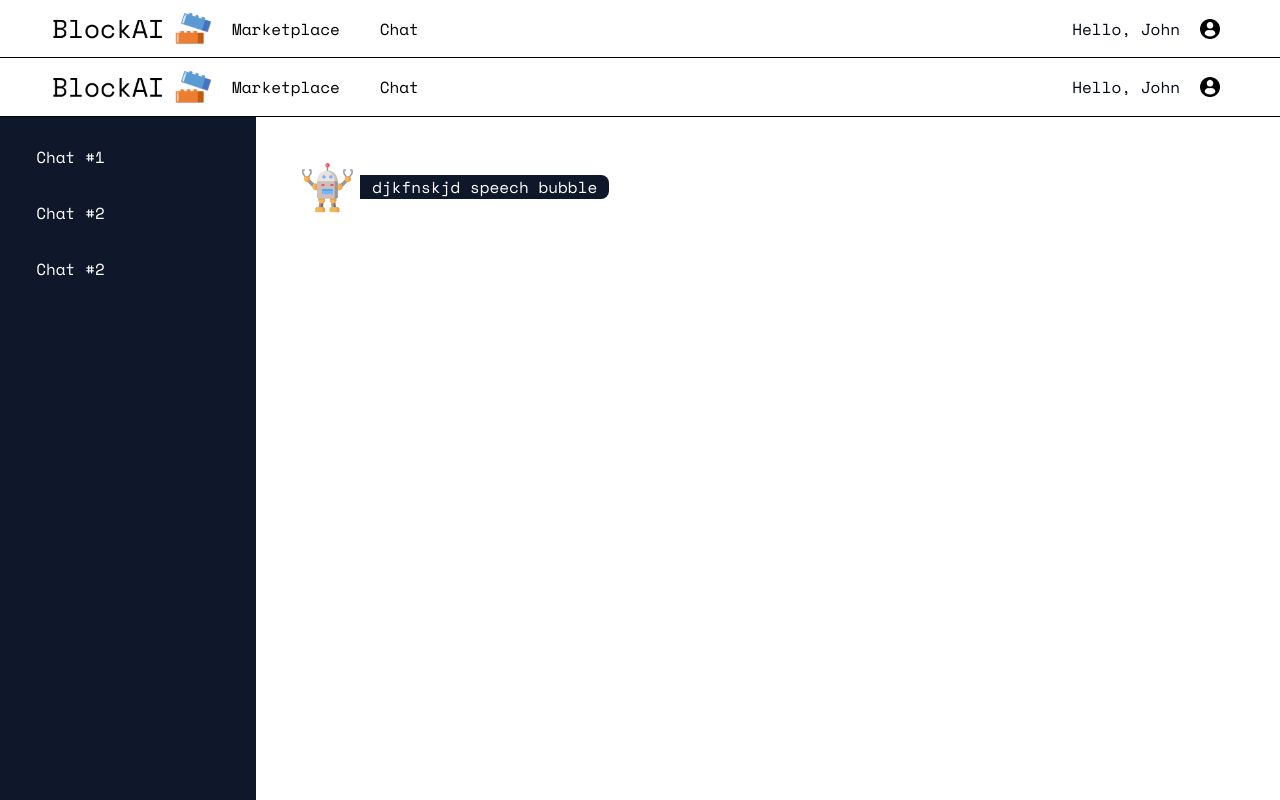
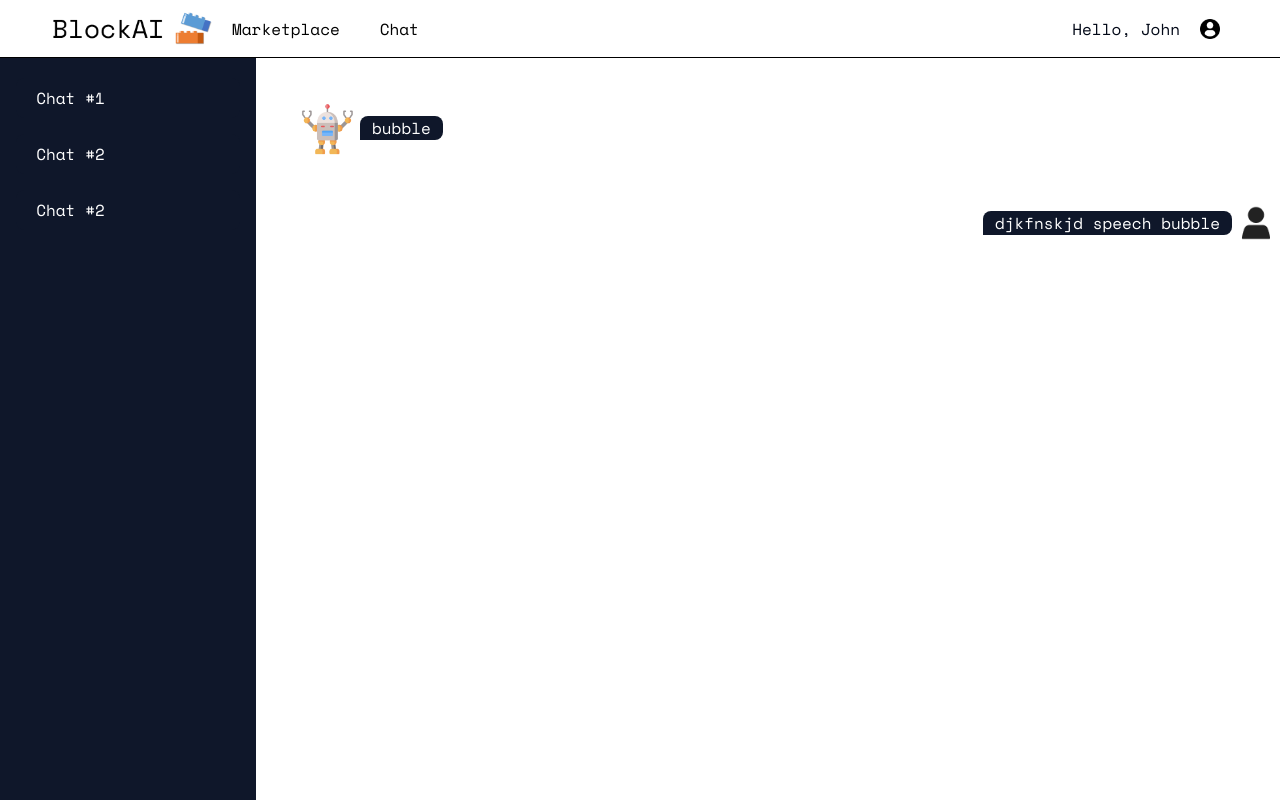
Before and after one commit to BlocksAI/BlocksAI-frontend, a React (Vite) app: page /chat in a window 1280 px wide. Built offline with nearby package versions, Linux system fonts and the light colour scheme.

Commit message:
chatroom

```diff
--- a/src/components/pages/Chatroom.jsx
+++ b/src/components/pages/Chatroom.jsx
@@ -6,7 +6,6 @@ import User from '../../assets/User.png'
 const Chatroom = () => {
     return (
         <>
-            <Navbar />
             <div className='h-full w-full flex flex-row'>
                 <div className='bg-slate-900 h-full w-64'>
                     <div className='flex flex-col items-center place-content-center'>
@@ -21,12 +20,20 @@ const Chatroom = () => {
                         </button>
                     </div>
                 </div>
-                <div className='flex flex-col'>
-                    <div className='flex items-center ml-10 mt-10'>
-                        <img src={robot} alt="robot" className='w-16' />
-                        <div className='relative rounded-r-lg bg-slate-900 px-3 text-white'>djkfnskjd speech bubble</div>
+                <div className='flex-grow'>
+                    <div className='flex flex-col flex-grow'>
+                        {/*Robot bubble */}
+                        <div className='flex items-center ml-10 mt-10'>
+                            <img src={robot} alt="robot" className='w-16' />
+                            <div className='relative rounded-r-lg rounded-tl-lg bg-slate-900 px-3 text-white'>bubble</div>
+                        </div>
+
+                        {/* User bubble*/}
+                        <div className='flex flex-row-reverse items-center ml-10 mt-10'>
+                            <img src={User} alt="robot" className='w-12' />
+                            <div className='relative rounded-r-lg rounded-tl-lg bg-slate-900 px-3 text-white'>djkfnskjd speech bubble</div>
+                        </div>
                     </div>
-
                 </div>
             </div>
         </>
```
